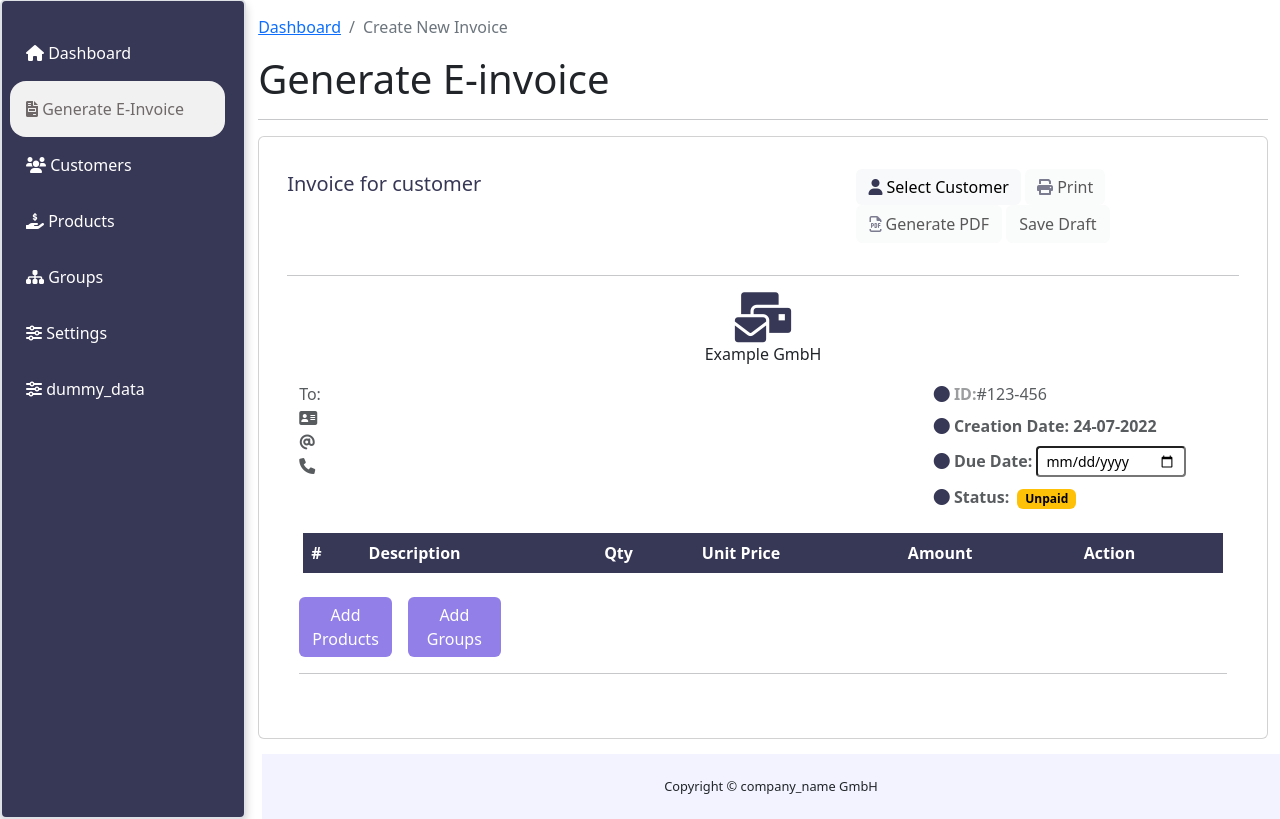
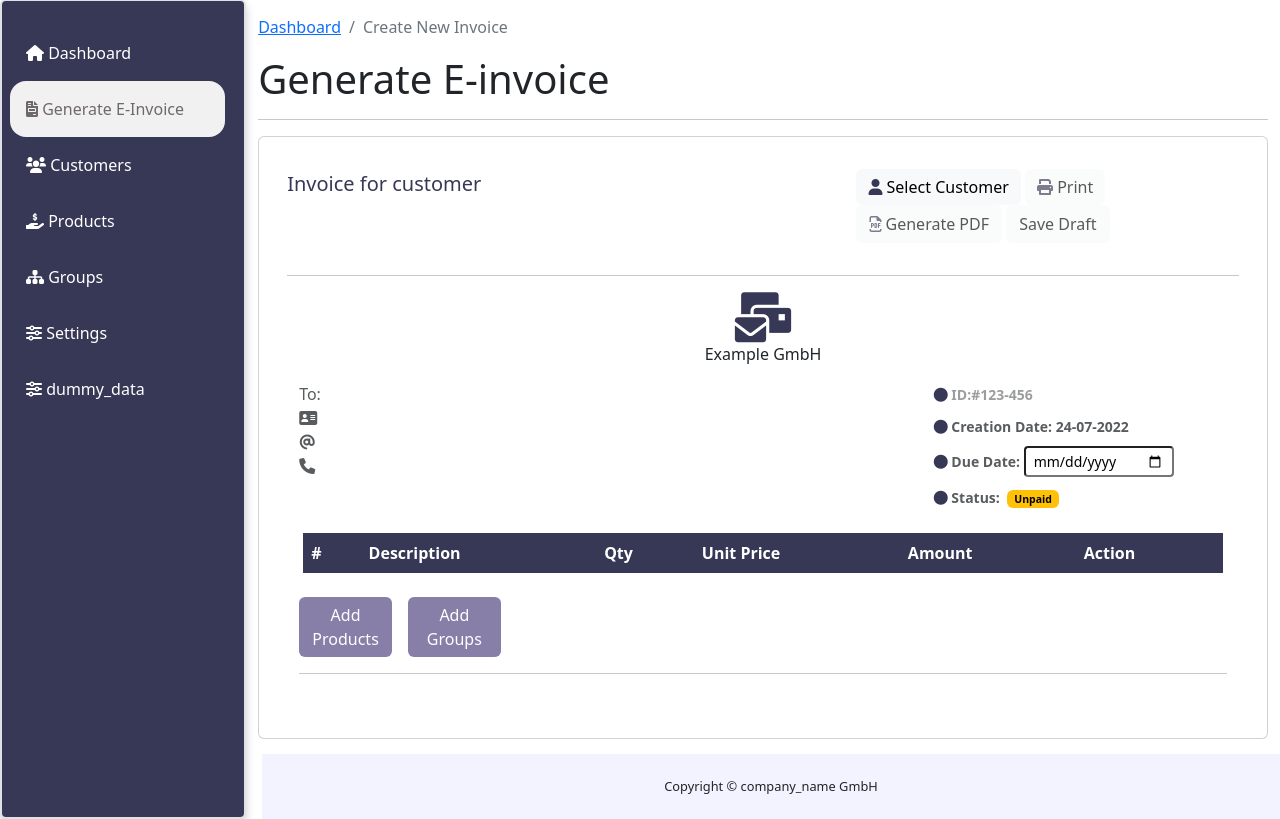
Before and after one commit to NikhilRaikar17/e-invoice, a Flask app: page /generate_invoice in a window 1280 px wide. Shown: the part 61-880 px from the top of the page. Run offline with Flask 2, Linux system fonts and the light colour scheme; a user stored in the database is signed in; data that the repository does not hold is empty; some libraries are stand-ins or nearby versions.

Commit message:
updated css

```diff
--- a/e_invoice/templates/invoice_generator.html
+++ b/e_invoice/templates/invoice_generator.html
@@ -81,20 +81,32 @@
                         </div>
                         <div class="col-xl-4">
                             <ul class="list-unstyled">
-                                <li class="text-muted"><i class="fas fa-circle" style="color:#373756 ;"></i> <span
-                                    class="fw-bold" style="opacity:0.6;">ID:</span>#123-456</li>
-                                <li class="text-muted pt-2"><i class="fas fa-circle" style="color:#373756 ;"></i>
-                                    <span class="fw-bold">Creation Date: {{date_time}}</span>
+                                <li class="text-muted">
+                                    <small>
+                                        <i class="fas fa-circle" style="color:#373756 ;"></i>
+                                        <span class="fw-bold" style="opacity:0.6;">ID:#123-456</span>
+                                    </small>
+                                </li>
+
+                                <li class="text-muted pt-2">
+                                    <small>
+                                        <i class="fas fa-circle" style="color:#373756;"></i>
+                                        <span class="fw-bold">Creation Date: {{date_time}}</span>
+                                    </small>
                                 </li>
                                 <li class="text-muted pt-2">
-                                    <i class="fas fa-circle" style="color:#373756 ;"></i>
-                                    <span class="fw-bold">Due Date: </span>
-                                    <input class="form-control-sm" type="date" id="start-date" name="start-date" required style="width:150px;height:20px;"></input>
+                                    <small>
+                                        <i class="fas fa-circle" style="color:#373756 ;"></i>
+                                        <span class="fw-bold">Due Date: </span>
+                                        <input class="form-control-sm" type="date" id="start-date" name="start-date" required style="width:150px;height:20px;"></input>
+                                    </small>
                                 </li>
-                                <li class="text-muted pt-2"><i class="fas fa-circle" style="color:#373756 ;"></i>
-                                    <span class="me-1 fw-bold">Status:</span>
-                                    <span class="badge bg-warning text-black fw-bold">
-                                    Unpaid</span>
+                                <li class="text-muted pt-2">
+                                    <small>
+                                        <i class="fas fa-circle" style="color:#373756 ;"></i>
+                                        <span class="me-1 fw-bold">Status:</span>
+                                        <span class="badge bg-warning text-black fw-bold">Unpaid</span>
+                                    </small>
                                 </li>
                             </ul>
                         </div>
@@ -128,7 +140,7 @@
                                 data-toggle="modal"
                                 data-title="Add"
                                 data-target="#add_products_invoice"
-                                style="width: 10%;background-color:#593bdb;border-color: #593bdb;color: rgb(255, 255, 255);"
+                                style="width: 10%;background-color:#483c7a;border-color: #8d87a8;color: rgb(255, 255, 255);"
                                 disabled
                             >
                             Add Products
@@ -139,7 +151,7 @@
                                 data-toggle="modal"
                                 data-title="Add"
                                 data-target="#add_group_products"
-                                style="width: 10%;background-color:#593bdb;border-color: #593bdb;color: rgb(255, 255, 255);"
+                                style="width: 10%;background-color:#483c7a;border-color: #8d87a8;color: rgb(255, 255, 255);"
                                 disabled
                             >
                             Add Groups
```
